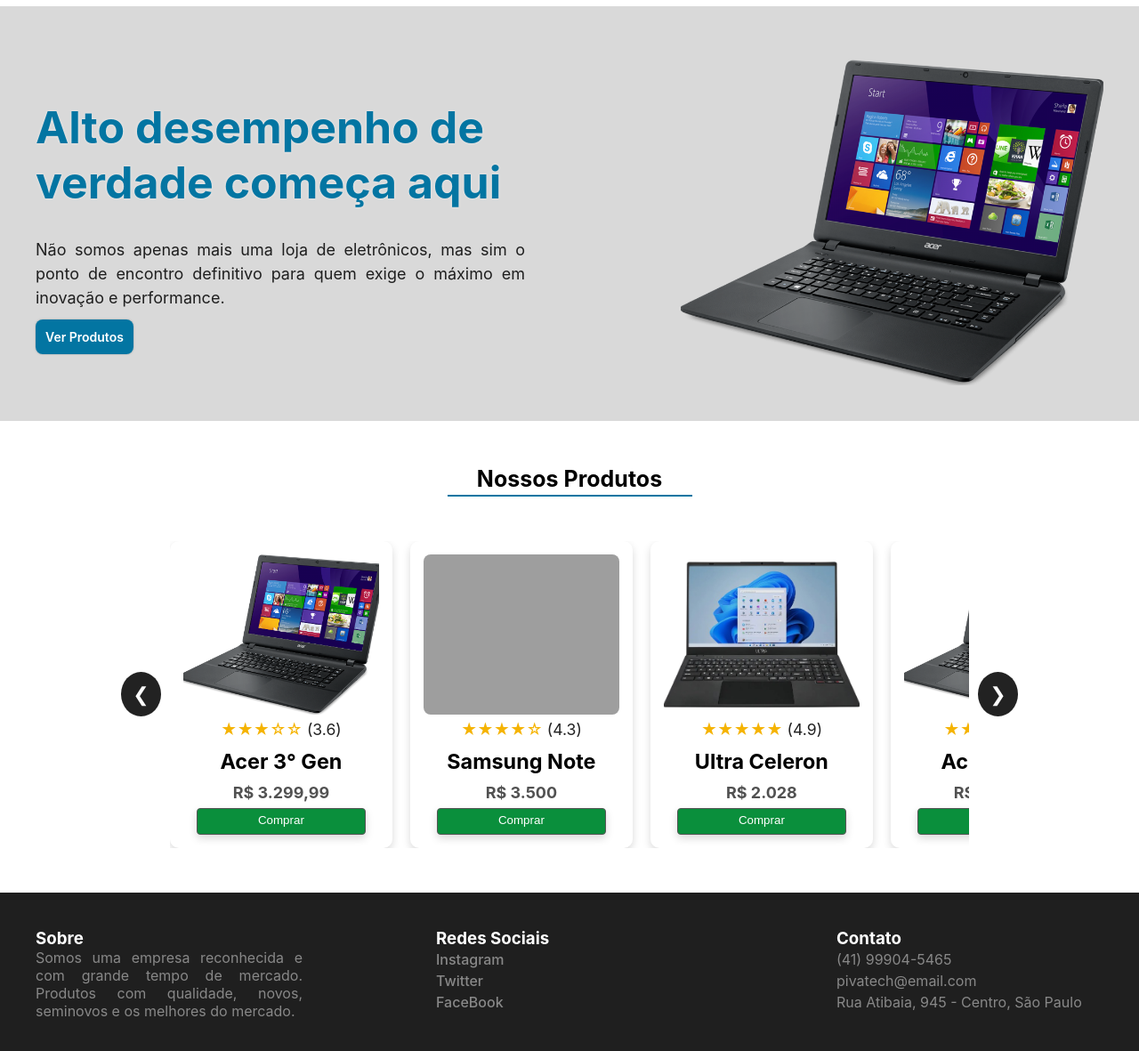
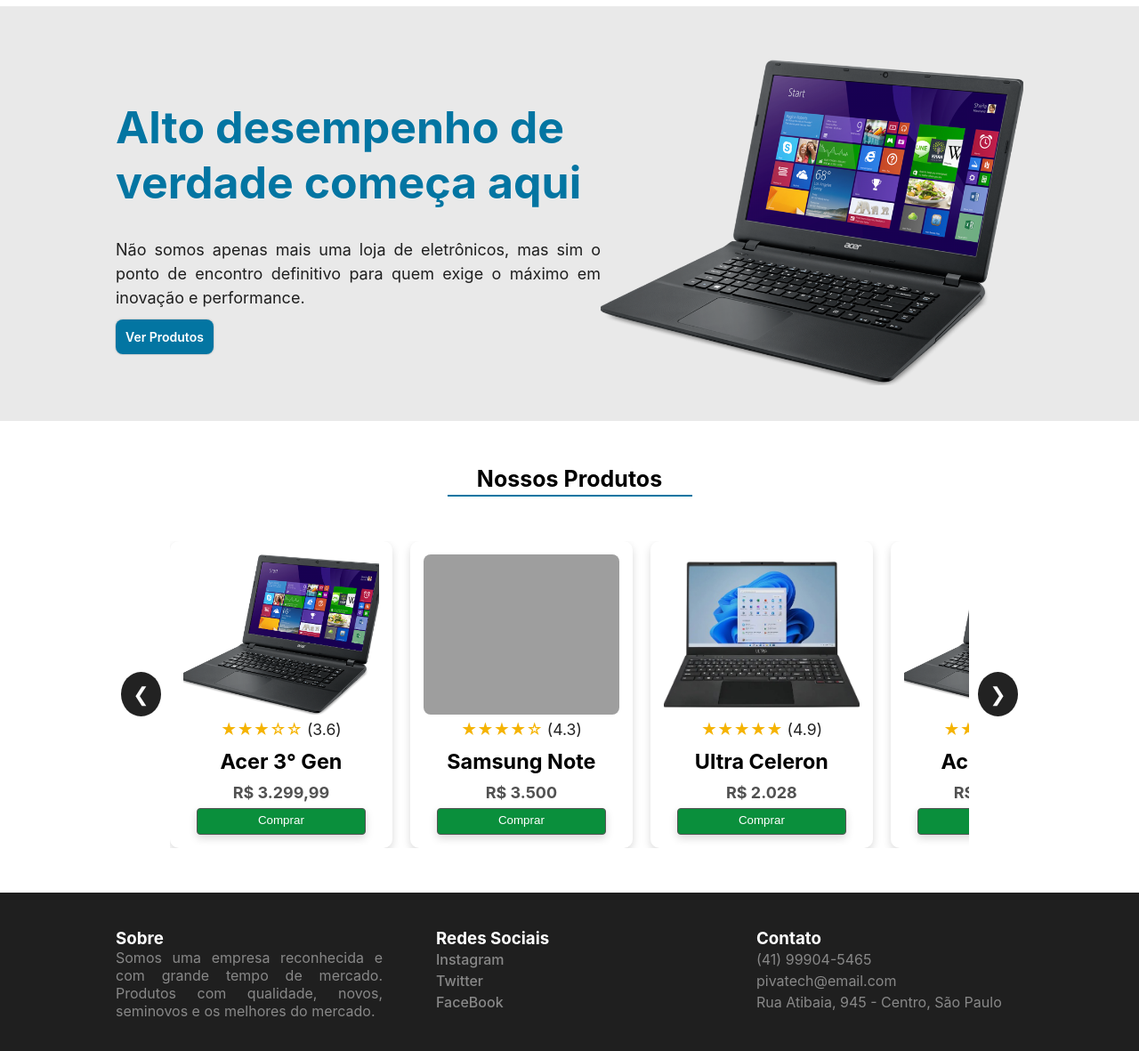
Before and after one commit to lucasbattistipiva/PivaTech, a plain HTML site: page index.html in a window 1280 px wide. Shown: the part 77-1258 px from the top of the page at 89% size. Drawn offline with Linux system fonts and the light colour scheme; grey boxes are pictures that could not be loaded.

Commit message:
Modificações estéticas

```diff
--- a/assets/css/template.css
+++ b/assets/css/template.css
@@ -95,7 +95,6 @@ main {
 
 main .menu-container {
     margin-top: 20px;
-    max-width: 1200px;
 }
 
 #inicio {
@@ -103,7 +102,7 @@ main .menu-container {
     justify-content: center;
     align-items: center;
     width: 100vw;
-    background-color: #d9d9d9;
+    background-color: #e9e9e9;
     padding: 40px;
 }
 
@@ -279,6 +278,8 @@ main .menu-container {
 
 footer {
     width: 1200px;
+    display: flex;
+    justify-content: center;
 }
 
 .cfg-cabe {
```
